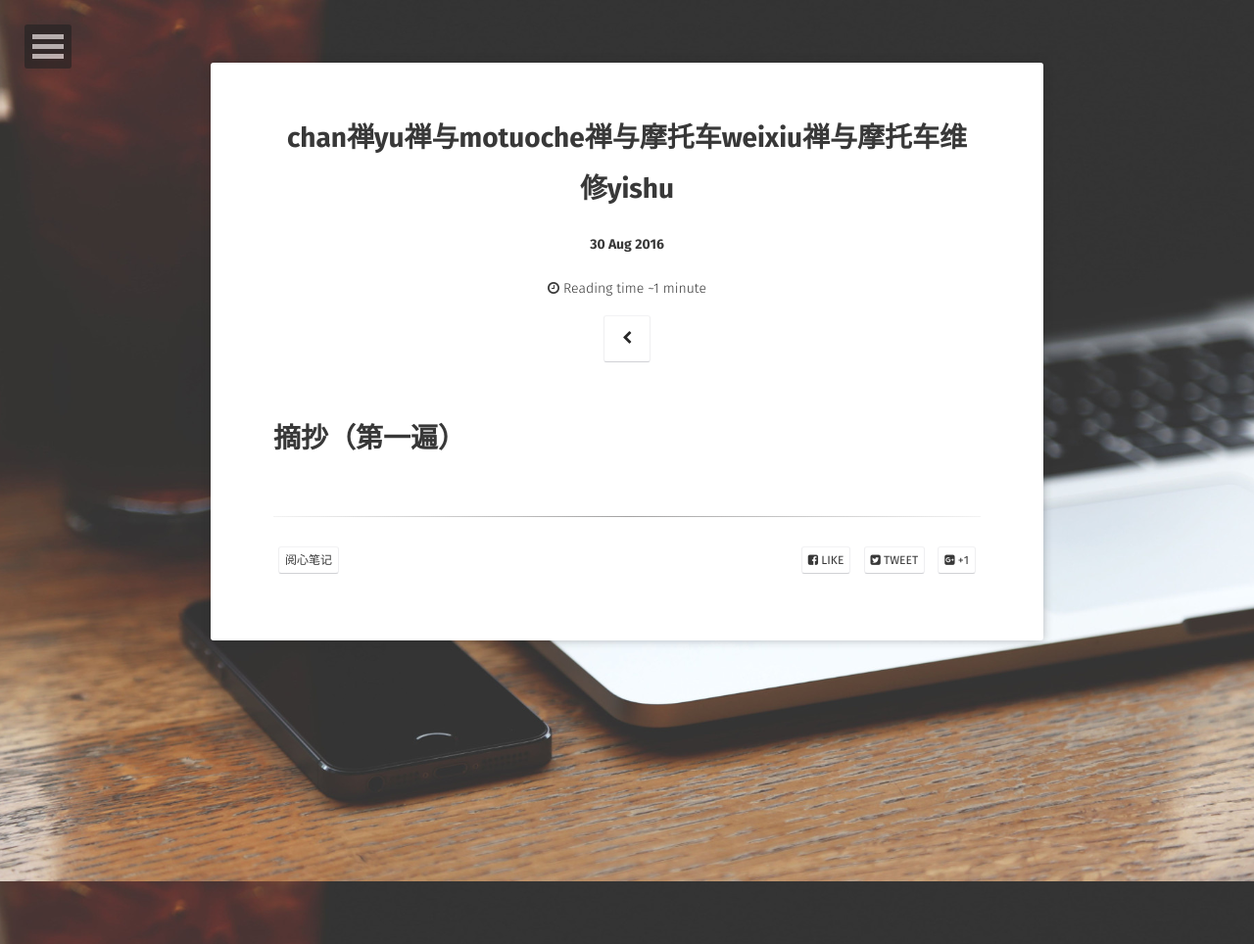
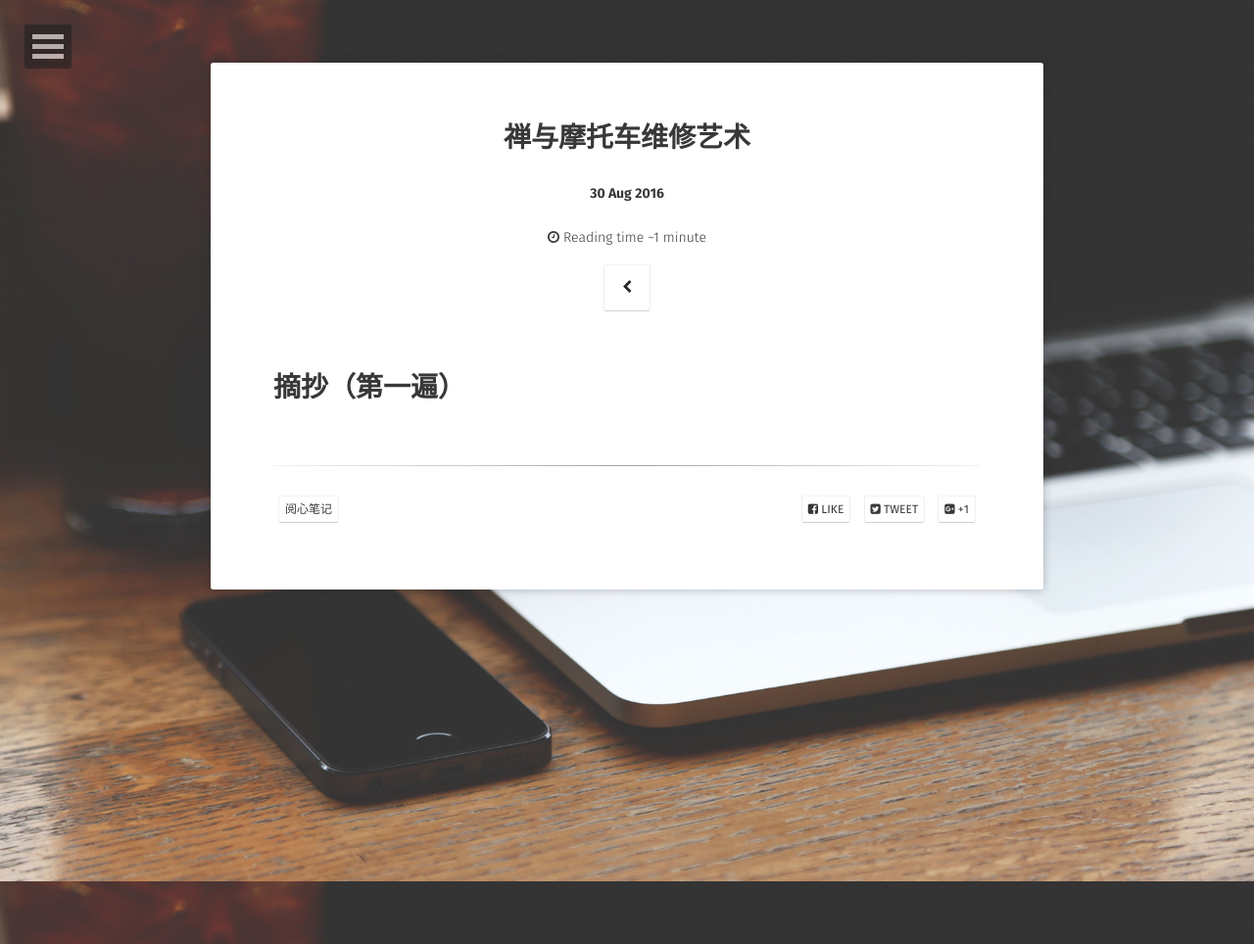
Before and after one commit to ridikuius/ridikuius.github.io, a Jekyll site: the page built from _posts/2016-09-12-《禅与摩托车维修艺术》.md, in a window 1280 px wide. Shown: the whole page at 98% size. Built offline with Jekyll 4.4.1, drawn with Linux system fonts in a browser that asks for light colours; some web fonts are replaced.

Commit message:
Update 2016-09-12-《禅与摩托车维修艺术》.md

```diff
--- a/_posts/2016-09-12-《禅与摩托车维修艺术》.md
+++ b/_posts/2016-09-12-《禅与摩托车维修艺术》.md
@@ -1,8 +1,8 @@
 ---
 layout: post
-title:  "chan禅yu禅与motuoche禅与摩托车weixiu禅与摩托车维修yishu"
+title:  "禅与摩托车维修艺术"
 date:   2016-08-30
-excerpt: "《禅与摩托车维修禅与摩托车维修艺术yisuh》——阅心笔记."
+excerpt: "《禅与摩托车维修艺术》——阅心笔记."
 project: true
 tag:
 - 阅心笔记
```
